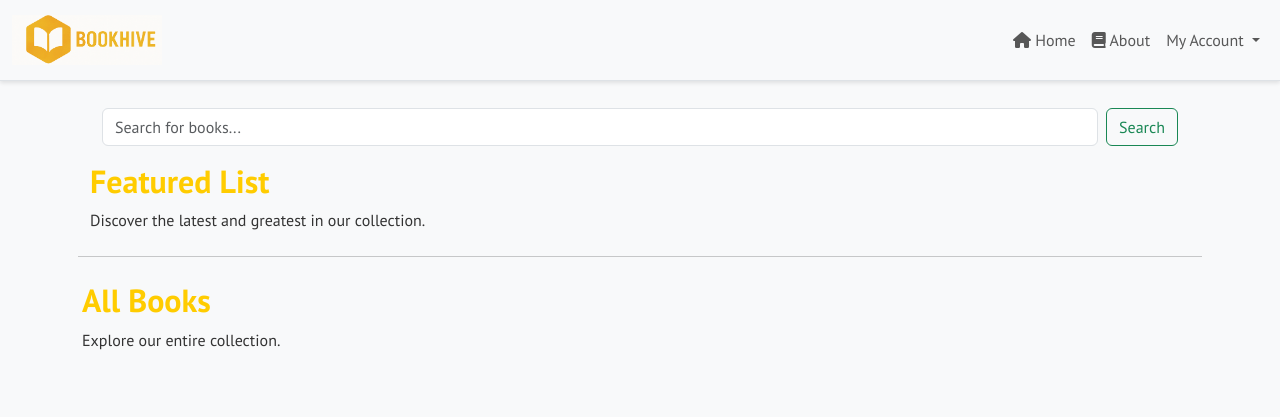
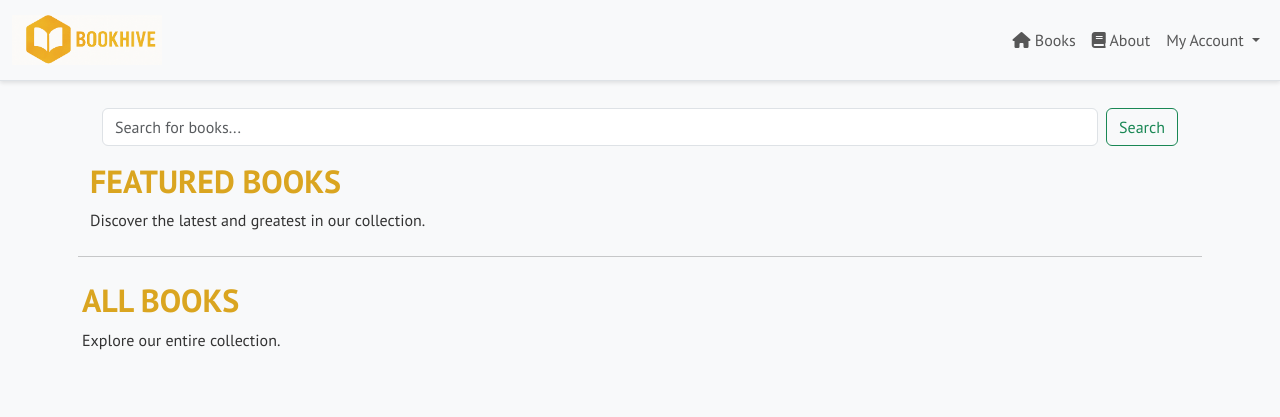
Before and after one commit to enocol/BookHive, a Django app: template bookstore/templates/bookstore/index.html in a window 1280 px wide. Shown: the top 417 px of the page. Run offline with Django 3.2, Linux system fonts and the light colour scheme; the template is opened without the code that fills it, so the values that code supplies are empty; some web fonts are replaced.

Commit message:
Edit styles

```diff
--- a/bookstore/templates/bookstore/about.html
+++ b/bookstore/templates/bookstore/about.html
@@ -1,6 +1,6 @@
 {% extends "base.html" %} {% load static %} {% block content %}
 
-<div class="container shadow-lg p-3 bg-body rounded h-100 overflow-auto">
+<div class="container shadow-lg p-3 bg-body rounded h-75 overflow-auto">
   <h1 class="goldenrod text-center my-5">About Us</h1>
 
   <p>
--- a/bookstore/templates/bookstore/index.html
+++ b/bookstore/templates/bookstore/index.html
@@ -1,5 +1,4 @@
 {% extends "base.html" %} {% load static %} {% block content %}
-<!-- Hero Section -->
 
 <div class="container" id="books">
   {% if messages %}
@@ -34,7 +33,7 @@
   </div>
   <div class="row p-2">
     <div class="col-sm-12">
-      <h2 class="goldenrod">Featured List</h2>
+      <h2 class="goldenrod">Featured Books</h2>
       <p>Discover the latest and greatest in our collection.</p>
     </div>
   </div>
@@ -89,10 +88,10 @@
             <div class="card-body">
               <div>
                 <h3 class="my-2">{{ book.title }}</h3>
-               <div class="d-flex justify-content-between p-0">
-                <h4>{{ book.author }}</h4>
-                <h4 class="category">{{book.category}}</h4>
-              </div>
+                <div class="d-flex justify-content-between p-0">
+                  <h4>{{ book.author }}</h4>
+                  <h4 class="category">{{book.category}}</h4>
+                </div>
               </div>
             </div>
           </div>
--- a/static/css/styles.css
+++ b/static/css/styles.css
@@ -46,8 +46,9 @@ header {
 }
 
 .goldenrod {
-  color: #ffcc00;
-  font-weight: 900;
+  color: goldenrod;
+  font-weight: bold;
+  text-transform: uppercase;
 }
 
 .border-red {
--- a/templates/base.html
+++ b/templates/base.html
@@ -13,7 +13,11 @@
       referrerpolicy="no-referrer"
     />
 
-    <link rel="icon" href="{% static 'images/favicon.png' %}" type="image/png">
+    <link
+      rel="icon"
+      href="{% static 'images/favicon.png' %}"
+      type="image/png"
+    />
 
     <link rel="preconnect" href="https://fonts.googleapis.com" />
     <link rel="preconnect" href="https://fonts.gstatic.com" crossorigin />
@@ -66,7 +70,7 @@
                   href="{% url 'index' %}"
                   ><div>
                     <i class="fa-solid fa-house"></i>
-                    Home
+                    Books
                   </div></a
                 >
               </li>
```
Also changed, not shown: bookstore/templates/bookstore/book_detail.html (+13 -9 lines).
